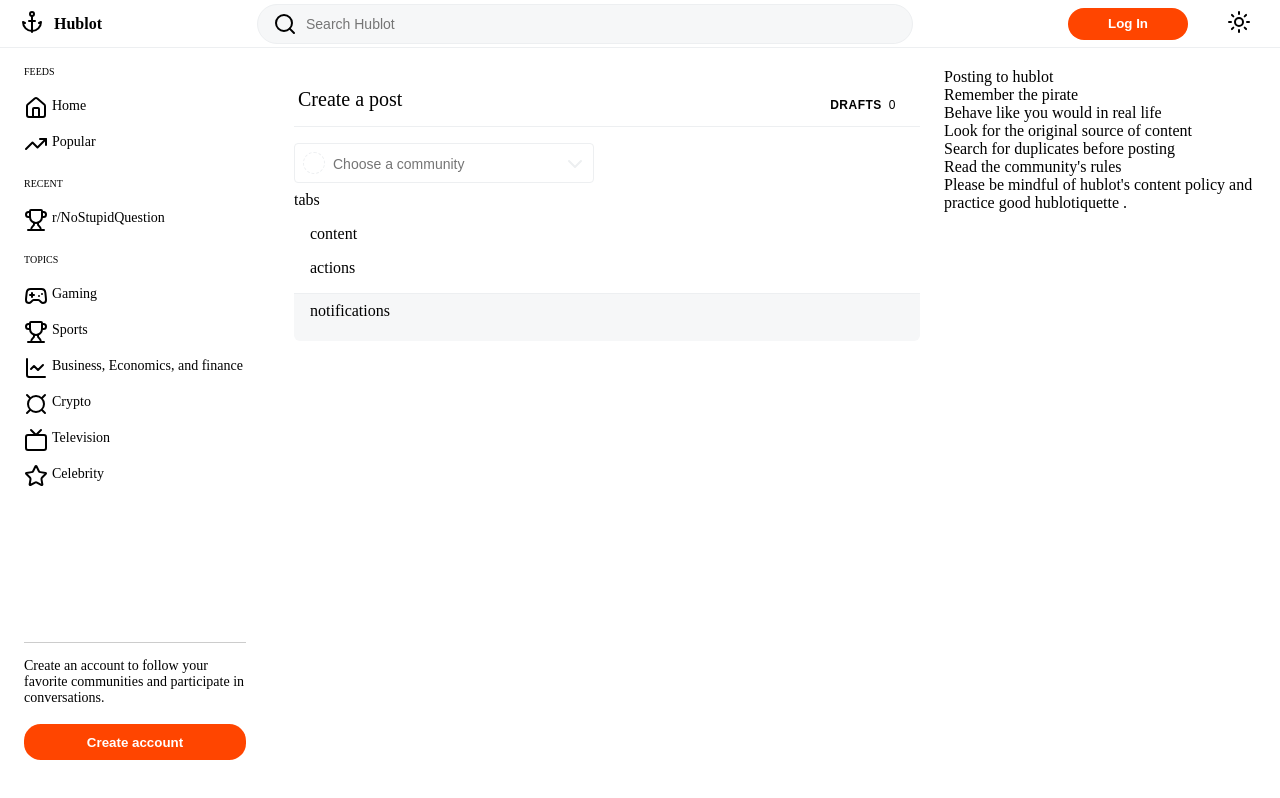
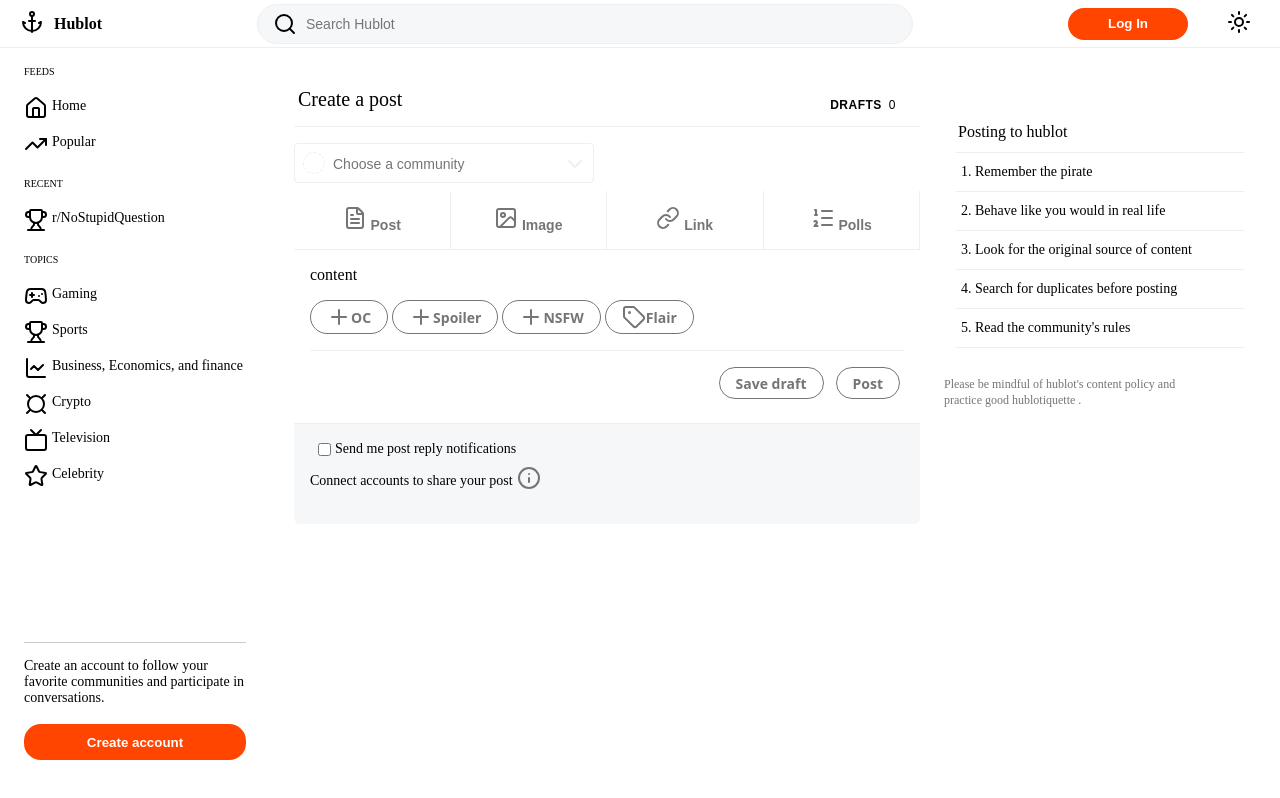
Before and after one commit to ChristopherDesrosiersMondor/S4_FINALPROJECT_FRONTEND, a SvelteKit app in the folder interface_web_svelte/: page /submit in a window 1280 px wide. Built offline with nearby package versions, Linux system fonts and the light colour scheme.

Commit message:
submit form nearly done, lack content components for different types posts

```diff
--- a/interface_web_svelte/src/app.css
+++ b/interface_web_svelte/src/app.css
@@ -198,6 +198,18 @@ footer, menu, nav {
     padding-inline: 0;
 }
 
+hr {
+	display: block;
+    unicode-bidi: isolate;
+    margin-block-start: 0.5em;
+    margin-block-end: 0.5em;
+    margin-inline-start: auto;
+    margin-inline-end: auto;
+    overflow: hidden;
+    border-style: inset;
+    border-width: 1px;
+}
+
 div {
 	display: block;
 }
--- a/interface_web_svelte/src/routes/submit/+page.svelte
+++ b/interface_web_svelte/src/routes/submit/+page.svelte
@@ -1,6 +1,6 @@
 <script>
 	import '../../app.css';
-	import { ChevronDown } from 'lucide-svelte';
+	import { ChevronDown, FileText, Image, Info, Link, ListOrdered, Plus, Tag } from 'lucide-svelte';
 </script>
 
 <div>
@@ -36,26 +36,103 @@
 						</div>
 					</div>
 					<div class="post-form-main-container">
-						<div class="post-form-main-tabs">tabs</div>
+						<div class="post-form-main-tabs">
+							<div class="options-container">
+								<button class="options-button">
+									<FileText />
+									Post
+								</button>
+								<button class="options-button">
+									<Image />
+									Image
+								</button>
+								<button class="options-button">
+									<Link />
+									Link
+								</button>
+								<button class="options-button">
+									<ListOrdered />
+									Polls
+								</button>
+							</div>
+						</div>
 						<div class="post-form-main-content">content</div>
-						<div class="post-form-main-actions">actions</div>
-						<div class="post-form-main-notifications">notifications</div>
+						<div class="post-form-main-actions">
+							<div class="post-form-tags">
+								<div class="tag-container">
+									<button class="tag-buttons">
+										<Plus />
+										OC
+									</button>
+									<button class="tag-buttons">
+										<Plus />
+										Spoiler
+									</button>
+									<button class="tag-buttons">
+										<Plus />
+										NSFW
+									</button>
+									<button class="tag-buttons">
+										<Tag />
+										Flair
+									</button>
+								</div>
+							</div>
+							<hr class="post-form-main-actions-seperator" />
+							<div class="post-form-save-draft">
+								<div class="post-form-save-draft-outer">
+									<div class="post-form-save-draft-inner">
+										<div class="post-form-post-button-container">
+											<button class="tag-buttons"> Post </button>
+										</div>
+										<div class="post-form-post-button-container">
+											<button class="tag-buttons"> Save draft </button>
+										</div>
+									</div>
+								</div>
+							</div>
+						</div>
+						<div class="post-form-main-notifications">
+							<div class="post-form-main-notifications-outer">
+								<div class="post-form-main-notifications-inner">
+									<div class="top-notification-text">
+										<div class="top-notification-text-outer">
+											<div class="top-notification-text-inner">
+												<input type="checkbox" class="input-top-notification" />
+												<div>Send me post reply notifications</div>
+											</div>
+										</div>
+									</div>
+									<div class="top-notification-text">
+										<div class="top-notification-text-outer">
+											<div class="top-notification-text-inner">
+												<!-- svelte-ignore a11y-invalid-attribute -->
+												<a href="">Connect accounts to share your post</a>
+												<div class="info-icon-div">
+													<Info />
+												</div>
+											</div>
+										</div>
+									</div>
+								</div>
+							</div>
+						</div>
 					</div>
 				</div>
 				<div class="rules-container">
 					<div class="rules-container-inner">
 						<div class="rules-container-rules">
-							<div>Posting to hublot</div>
-							<ol>
-								<li>Remember the pirate</li>
-								<li>Behave like you would in real life</li>
-								<li>Look for the original source of content</li>
-								<li>Search for duplicates before posting</li>
-								<li>Read the community's rules</li>
+							<div class="rules-title">Posting to hublot</div>
+							<ol class="rules-list">
+								<li class="rules-list-item">Remember the pirate</li>
+								<li class="rules-list-item">Behave like you would in real life</li>
+								<li class="rules-list-item">Look for the original source of content</li>
+								<li class="rules-list-item">Search for duplicates before posting</li>
+								<li class="rules-list-item">Read the community's rules</li>
 							</ol>
 						</div>
 						<div class="rules-container-spacer" />
-						<div class="rules-containers-policies">
+						<div class="rules-container-policies">
 							Please be mindful of hublot's
 							<!-- svelte-ignore a11y-invalid-attribute -->
 							<a href="">content policy</a>
@@ -72,6 +149,197 @@
 </div>
 
 <style>
+	.info-icon-div {
+		margin-left: 4px;
+		color: var(--text-2);
+	}
+
+	.input-top-notification {
+		font-size: 14px;
+		font-weight: 500;
+		line-height: 18px;
+		color: var(--text-1);
+		margin-left: 8px;
+		margin-right: 4px;
+	}
+
+	.top-notification-text {
+		display: -ms-flexbox;
+		display: flex;
+		-ms-flex-direction: row;
+		flex-direction: row;
+		-ms-flex-align: center;
+		align-items: center;
+	}
+
+	.top-notification-text-outer {
+		font-size: 14px;
+		font-weight: 500;
+		line-height: 18px;
+		color: var(--newCommunityTheme-bodyText);
+		margin-bottom: 8px;
+	}
+
+	.top-notification-text-inner {
+		display: -ms-flexbox;
+		display: flex;
+		-ms-flex-direction: row;
+		flex-direction: row;
+		-ms-flex-align: center;
+		align-items: center;
+	}
+
+	.post-form-main-notifications-inner {
+		margin-right: auto;
+		-ms-flex-item-align: start;
+		align-self: flex-start;
+		font-size: 14px;
+		font-weight: 500;
+		line-height: 18px;
+		color: var(--text-1);
+	}
+
+	.post-form-main-notifications-outer {
+		display: -ms-flexbox;
+		display: flex;
+		width: 100%;
+		margin-top: 8px;
+	}
+
+	.post-form-save-draft {
+		position: relative;
+		width: 100%;
+		margin-top: 8px;
+	}
+
+	.post-form-save-draft-outer {
+		display: -ms-flexbox;
+		display: flex;
+		-ms-flex-align: center;
+		align-items: center;
+		-ms-flex-direction: row-reverse;
+		flex-direction: row-reverse;
+		-ms-flex-pack: justify;
+		justify-content: space-between;
+	}
+
+	.post-form-save-draft-inner {
+		padding-top: 8px;
+		display: -ms-flexbox;
+		display: flex;
+		-ms-flex-align: center;
+		align-items: center;
+		-ms-flex-direction: row-reverse;
+		flex-direction: row-reverse;
+	}
+
+	.post-form-post-button-container {
+		margin-left: 8px;
+		box-sizing: border-box;
+		display: -ms-flexbox;
+		display: flex;
+	}
+
+	.tag-buttons {
+		margin-bottom: 8px;
+		margin-right: 4px;
+		padding: 4px 16px;
+		z-index: 1;
+		position: relative;
+		border: 1px solid var(--text-2);
+		color: var(--text-2);
+		fill: var(--text-2);
+		font-family: Noto Sans, Arial, sans-serif;
+		font-size: 14px;
+		font-weight: 700;
+		letter-spacing: unset;
+		line-height: 17px;
+		text-transform: unset;
+		min-height: 32px;
+		min-width: 32px;
+		padding: 4px 16px;
+		-ms-flex-align: center;
+		align-items: center;
+		border-radius: 9999px;
+		box-sizing: border-box;
+		display: -ms-flexbox;
+		display: flex;
+		-ms-flex-pack: center;
+		justify-content: center;
+		position: relative;
+		text-align: center;
+		width: auto;
+	}
+
+	.post-form-tags {
+		display: -ms-flexbox;
+		display: flex;
+		-ms-flex-flow: column nowrap;
+		flex-flow: column nowrap;
+		max-width: 100%;
+		min-width: 0;
+	}
+
+	.tag-container {
+		-ms-flex-wrap: wrap;
+		flex-wrap: wrap;
+		max-width: 530px;
+		display: -ms-flexbox;
+		display: flex;
+		-ms-flex-direction: row;
+		flex-direction: row;
+		-ms-flex-align: center;
+		align-items: center;
+	}
+
+	.post-form-main-actions-seperator {
+		width: 100%;
+		border: 0;
+		border-top: 1px solid var(--new-hublot-line);
+	}
+
+	button {
+		background: transparent;
+	}
+
+	button:hover {
+		--_highlight-size: var(--size-0);
+	}
+
+	.options-button:hover {
+		background-color: var(--new-hublot-field);
+	}
+
+	.options-button {
+		font-size: 14px;
+		font-weight: 700;
+		line-height: 18px;
+		cursor: pointer;
+		outline: none;
+		box-sizing: border-box;
+		padding: 15px 17px;
+		z-index: 1;
+		position: relative;
+		-ms-flex: 1;
+		flex: 1;
+		text-align: center;
+		border-color: var(--new-hublot-line);
+		border-style: solid;
+		border-width: 0 1px 1px 0;
+		border-radius: 0;
+		-ms-flex-pack: center;
+		justify-content: center;
+		-ms-flex-align: center;
+		align-items: center;
+		color: var(--text-2);
+		white-space: nowrap;
+	}
+
+	.options-container {
+		display: flex;
+		flex-direction: row;
+		align-items: stretch;
+	}
 	.outer-container {
 		display: flex;
 		flex-direction: column;
@@ -103,6 +371,58 @@
 		margin-top: 0px;
 		display: block;
 		flex: 0 0 312px;
+	}
+
+	.rules-container-inner {
+		padding-top: 27px;
+		width: inherit;
+	}
+
+	.rules-container-rules {
+		background-color: var(--hublot-body);
+		border-radius: 4px;
+		margin-top: 15px;
+		padding: 12px;
+	}
+
+	.rules-title {
+		display: flex;
+		font-size: 16px;
+		line-height: 20px;
+		align-items: center;
+		border-bottom: 1px solid var(--new-hublot-line);
+		color: var(--text-1);
+		font-weight: 500;
+		padding-bottom: 10px;
+		padding-left: 2px;
+	}
+
+	.rules-list {
+		font-size: 14px;
+		line-height: 18px;
+		list-style: decimal;
+		list-style-position: inside;
+		font-weight: 500;
+	}
+
+	.rules-list-item {
+		border-bottom: 1px solid var(--new-hublot-line);
+		color: var(--text-1);
+		padding: 10px 5px;
+	}
+
+	.rules-container-spacer {
+		margin-top: 16px;
+		width: 312px;
+	}
+
+	.rules-container-policies {
+		font-size: 12px;
+		font-weight: 500;
+		line-height: 16px;
+		color: var(--text-2);
+		margin: 10px auto 10px 0;
+		max-width: 250px;
 	}
 
 	.create-post-title {
@@ -245,7 +565,9 @@
 		background-color: var(--new-hublot-field);
 		border-radius: 0 0 6px 6px;
 		border-top: 1px solid var(--new-hublot-line);
+		display: -ms-flexbox;
 		display: flex;
+		-ms-flex-flow: column;
 		flex-flow: column;
 		padding: 8px 16px 21px;
 		position: relative;
```
